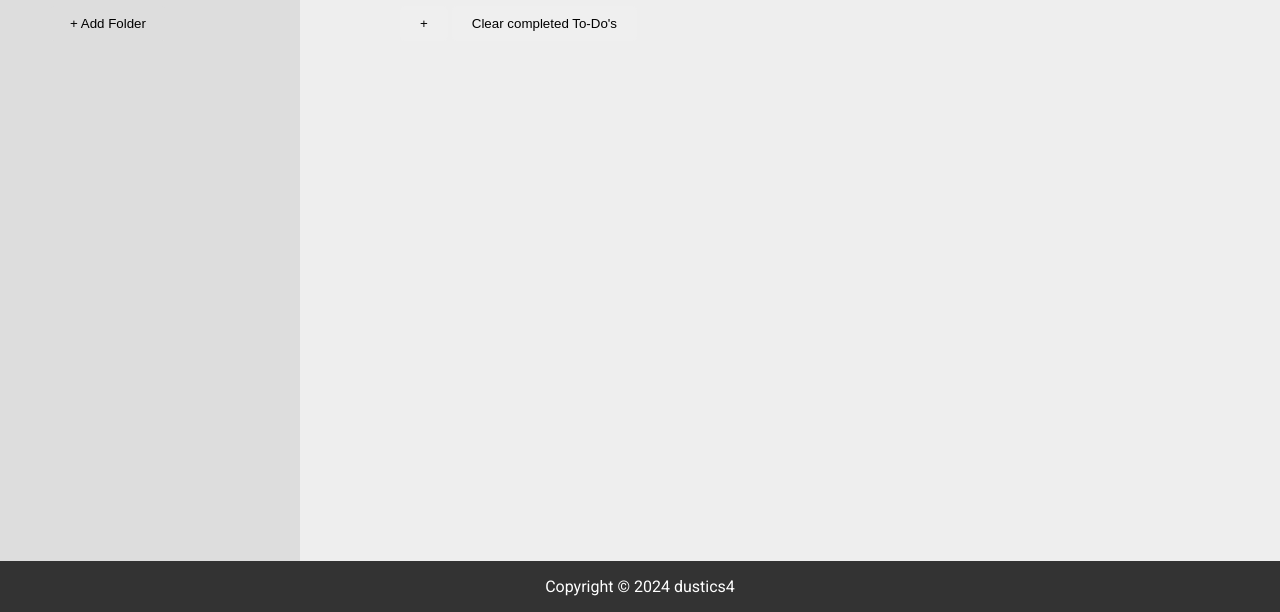
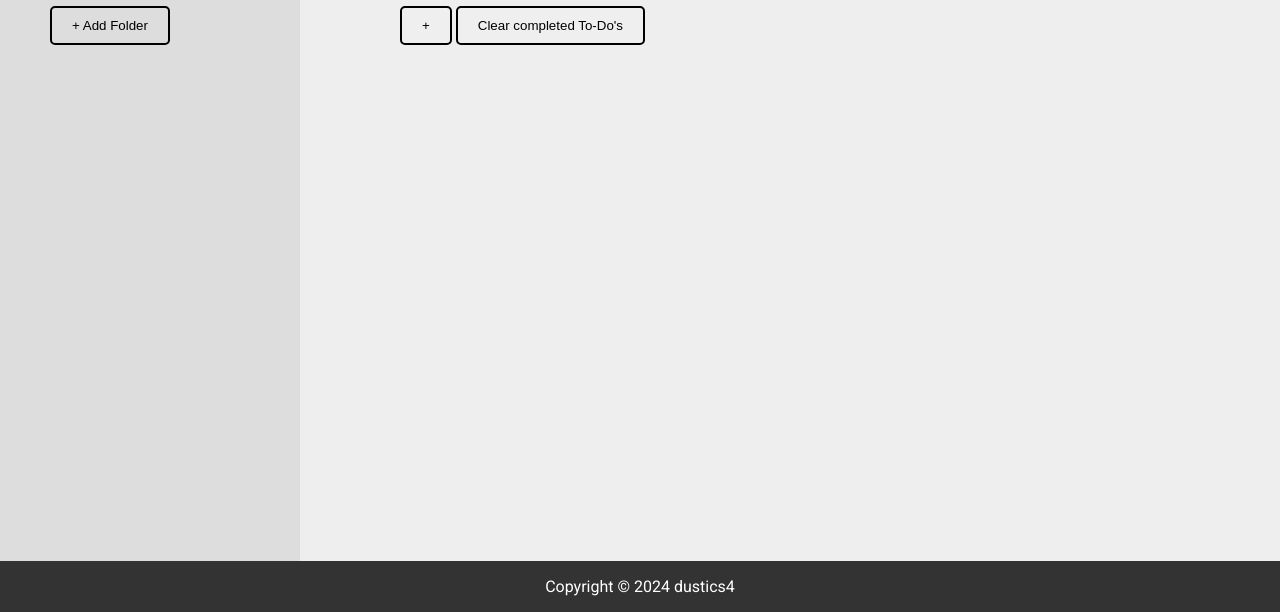
Before and after one commit to dustics4/To-Do-List2, a plain HTML site: page index.html in a window 1280 px wide. Shown: the part 196-808 px from the top of the page. Drawn offline with Linux system fonts and the light colour scheme; a web font is replaced by a local one.

Commit message:
changed header

```diff
--- a/style.css
+++ b/style.css
@@ -100,7 +100,7 @@ button {
   border-radius: 5px;
   cursor: pointer;
   padding: 10px 20px;
-  border-style: none;
+  border-style:solid;
 }
 
 button:hover {
```
